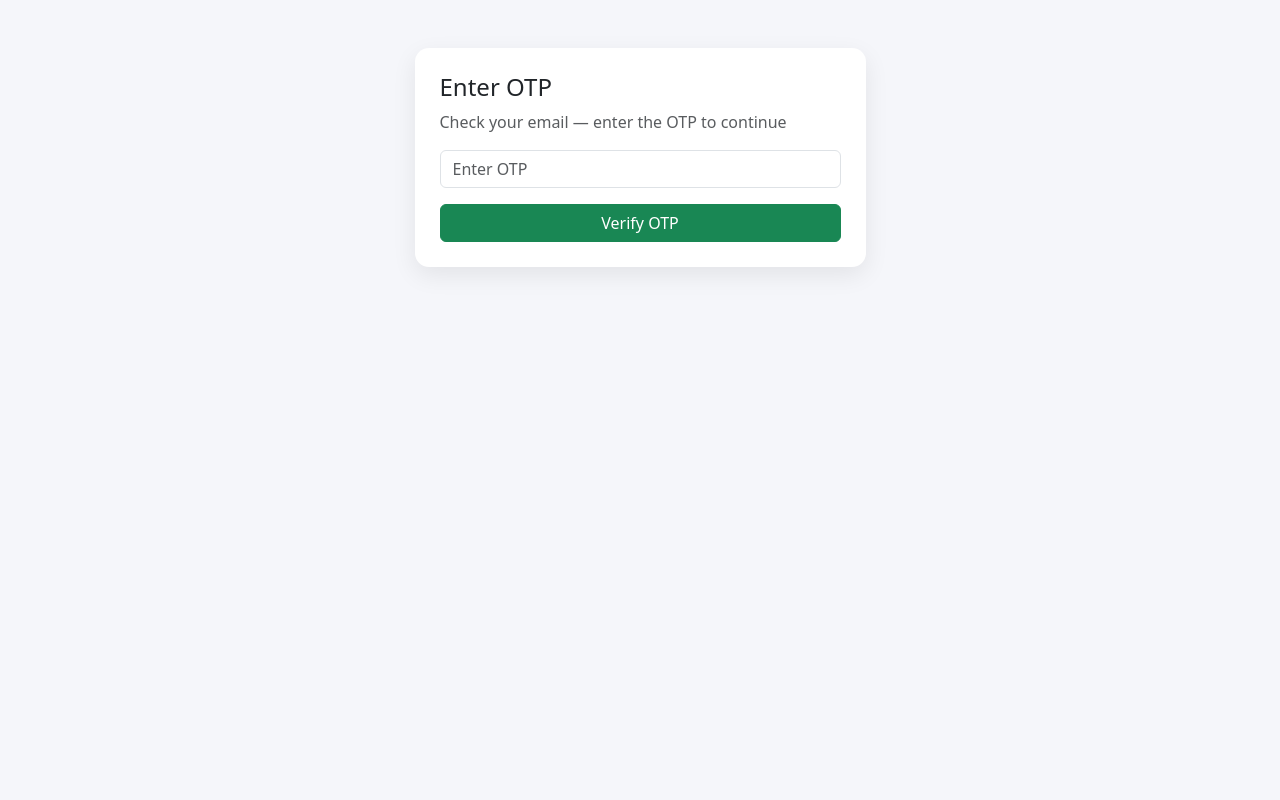
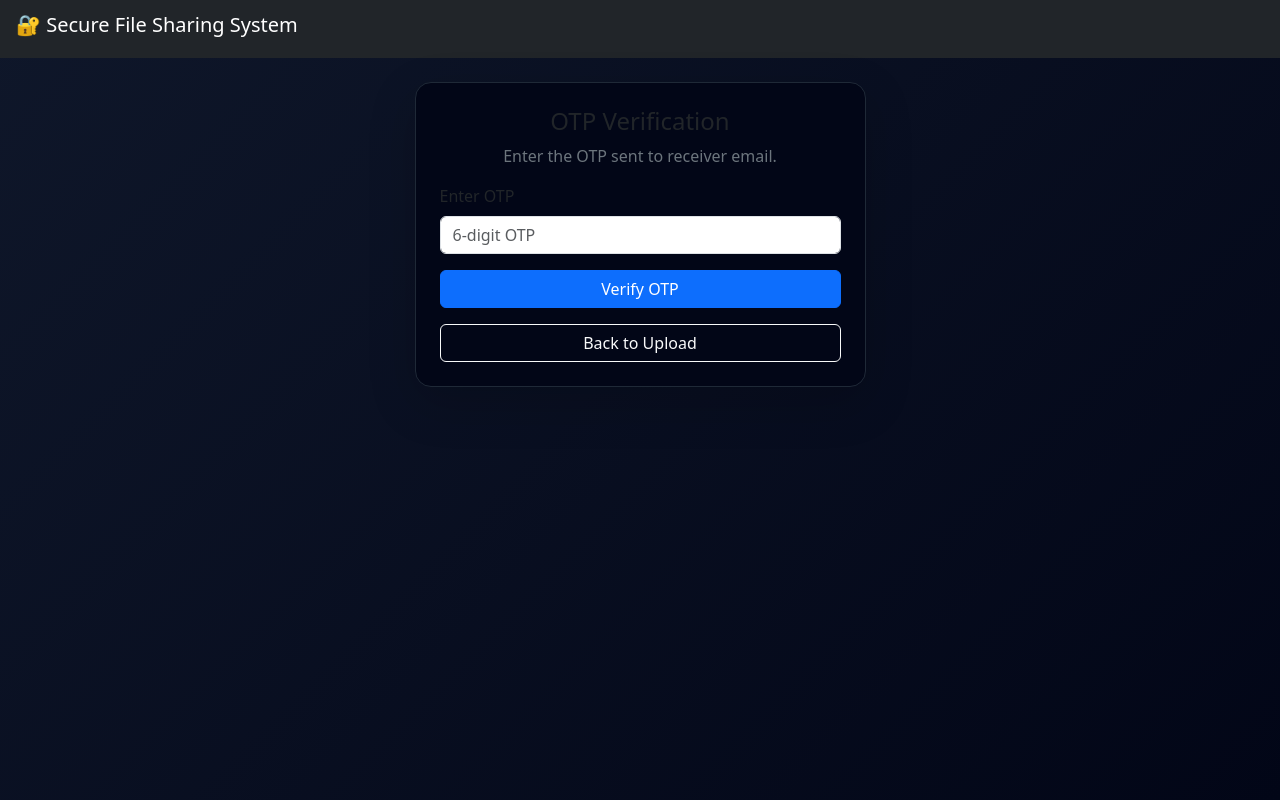
Before and after one commit to securefileshare-project/secure-file-sharing, a Flask app: page /verify in a window 1280 px wide. Run offline with Flask 3, Linux system fonts and the light colour scheme.

Commit message:
Update otp.html

```diff
--- a/templates/otp.html
+++ b/templates/otp.html
@@ -8,58 +8,66 @@
 
     <style>
         body{
-            background:#f5f6fa;
+            background: linear-gradient(135deg,#0f172a,#020617);
+            color:white;
+            min-height:100vh;
         }
-        .box{
-            background:white;
-            border-radius:14px;
-            padding:25px;
-            box-shadow:0 8px 25px rgba(0,0,0,0.08);
+        .card{
+            background:#020617;
+            border:1px solid #1f2937;
         }
     </style>
 </head>
 
 <body>
 
-<div class="container mt-5">
+<nav class="navbar navbar-dark bg-dark px-3">
+    <span class="navbar-brand h1">🔐 Secure File Sharing System</span>
+</nav>
 
+<!-- FLASH MESSAGES -->
 {% with messages = get_flashed_messages(with_categories=True) %}
   {% if messages %}
     {% for category, msg in messages %}
-      <div class="alert alert-{{category}}">{{ msg }}</div>
+      <div class="alert alert-{{category}} text-center m-3" role="alert">
+        {{ msg }}
+      </div>
     {% endfor %}
   {% endif %}
 {% endwith %}
 
+<div class="container mt-4">
     <div class="row justify-content-center">
         <div class="col-md-5">
 
-      <div class="box">
+            <div class="card p-4 shadow-lg rounded-4">
 
-        <h4 class="mb-2">Enter OTP</h4>
-        <p class="text-muted">
-            Check your email — enter the OTP to continue
+                <h4 class="text-center mb-2">OTP Verification</h4>
+                <p class="text-center text-secondary">
+                    Enter the OTP sent to receiver email.
                 </p>
 
                 <form method="POST">
 
-            <input class="form-control mt-2"
-                   type="number"
-                   name="otp"
-                   placeholder="Enter OTP"
-                   required>
+                    <div class="mb-3">
+                        <label class="form-label">Enter OTP</label>
+                        <input class="form-control" type="number" name="otp" required placeholder="6-digit OTP">
+                    </div>
 
-            <button class="btn btn-success w-100 mt-3">
+                    <button class="btn btn-primary w-100">
                         Verify OTP
                     </button>
 
                 </form>
 
+                <a href="/" class="btn btn-outline-light w-100 mt-3">
+                    Back to Upload
+                </a>
+
             </div>
 
         </div>
     </div>
-
 </div>
 
 </body>
```
Lines whose indentation alone changed are shown as unchanged.
